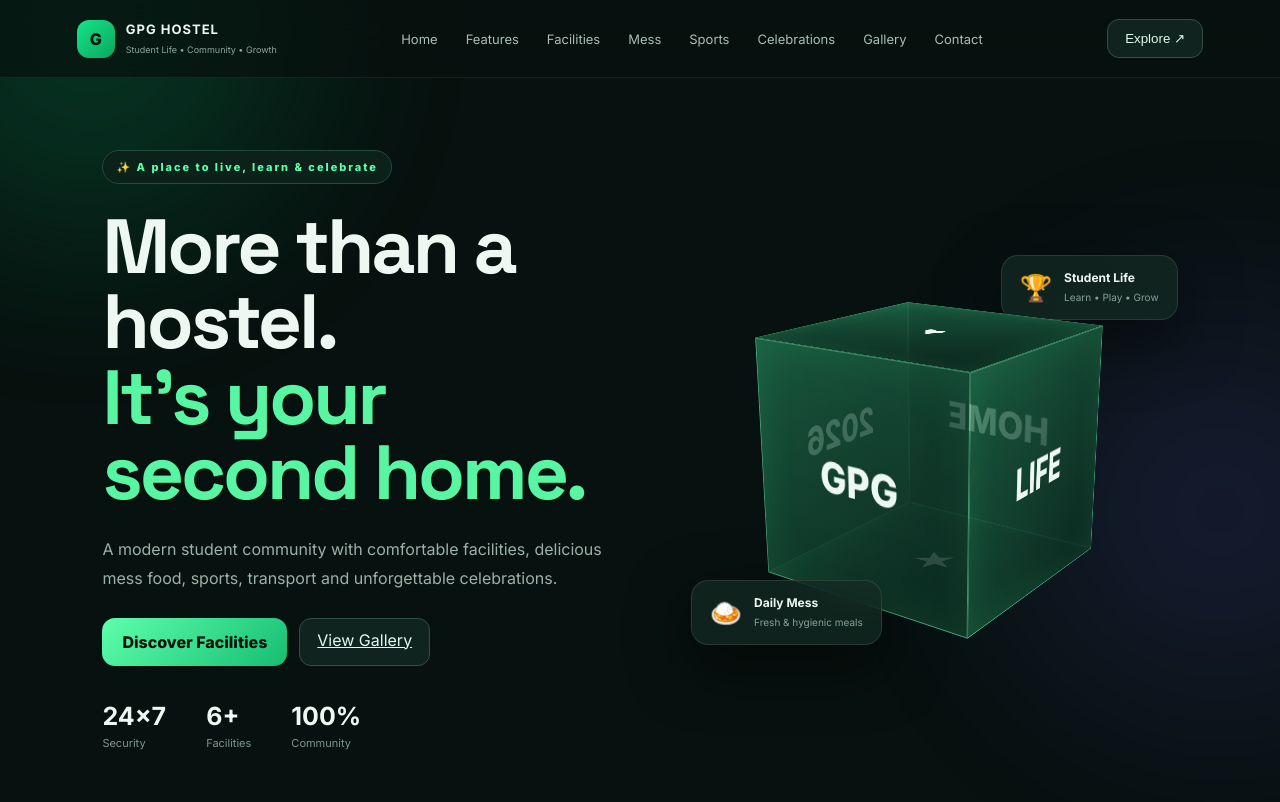
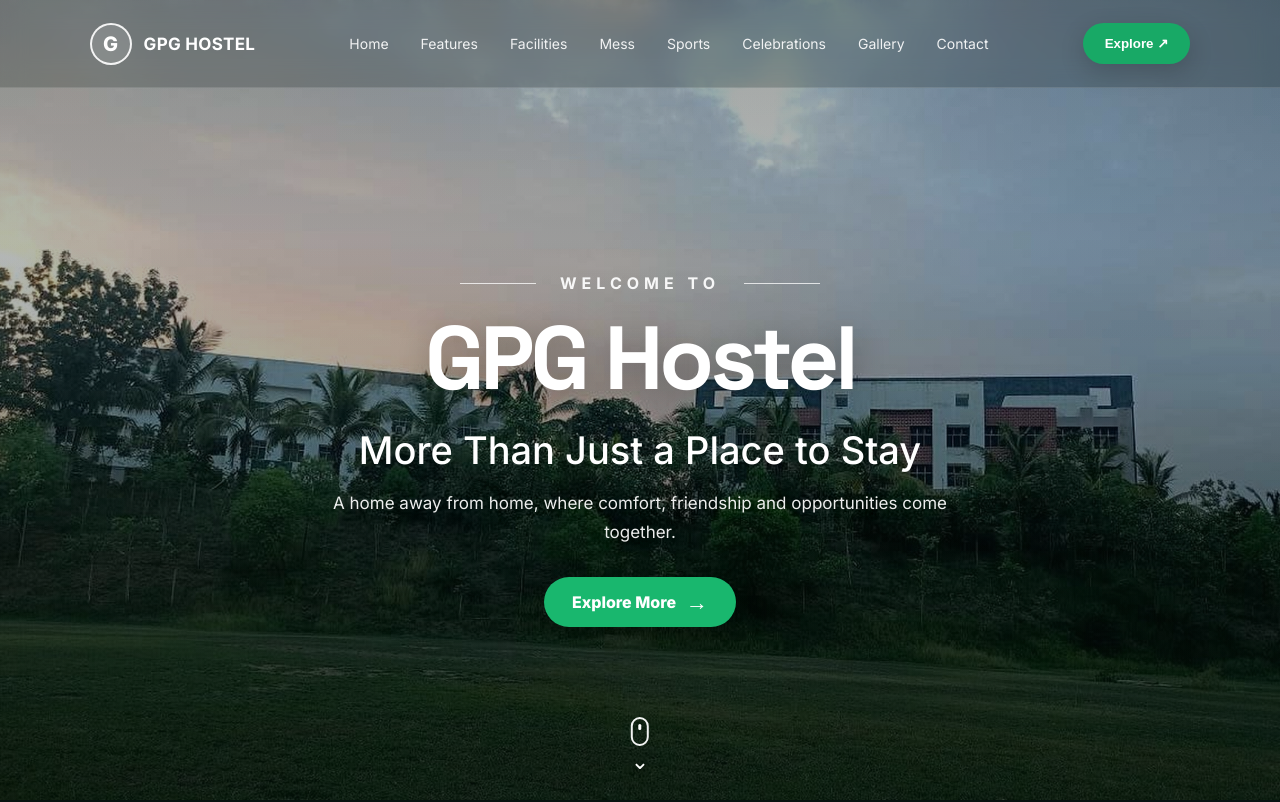
Before and after one commit to vr012572-cloud/hostel, a website: page public/index.html in a window 1280 px wide. Shown: the top 802 px of the page. Drawn offline with Linux system fonts and the light colour scheme; no server answers.

Commit message:
Update hostel homepage design

```diff
--- a/public/index.html
+++ b/public/index.html
@@ -21,17 +21,13 @@
   <main>
     <section id="home" class="hero">
       <div class="hero-copy">
-        <div class="pill">✨ A place to live, learn & celebrate</div>
-        <h1>More than a hostel.<br><span>It's your second home.</span></h1>
-        <p>A modern student community with comfortable facilities, delicious mess food, sports, transport and unforgettable celebrations.</p>
-        <div class="hero-actions"><a class="primary" href="#facilities">Discover Facilities</a><a class="secondary" href="#gallery">View Gallery</a></div>
-        <div class="stats"><div><b>24×7</b><span>Security</span></div><div><b>6+</b><span>Facilities</span></div><div><b>100%</b><span>Community</span></div></div>
+        <div class="welcome-line"><span></span><b>WELCOME TO</b><span></span></div>
+        <h1>GPG Hostel</h1>
+        <h2>More Than Just a Place to Stay</h2>
+        <p>A home away from home, where comfort, friendship and opportunities come together.</p>
+        <div class="hero-actions"><a class="primary" href="#features">Explore More <span>→</span></a></div>
       </div>
-      <div class="hero-visual">
-        <div class="glass-card floating-card top"><span>🏆</span><div><b>Student Life</b><small>Learn • Play • Grow</small></div></div>
-        <div class="cube"><div class="cube-face front">GPG</div><div class="cube-face back">HOME</div><div class="cube-face right">LIFE</div><div class="cube-face left">2026</div><div class="cube-face top-face">♥</div><div class="cube-face bottom-face">★</div></div>
-        <div class="glass-card floating-card bottom"><span>🍛</span><div><b>Daily Mess</b><small>Fresh & hygienic meals</small></div></div>
-      </div>
+      <div class="scroll-indicator" aria-hidden="true"><div class="mouse"></div><span>⌄</span></div>
     </section>
 
     <section id="features" class="section">
--- a/server.js
+++ b/server.js
@@ -65,6 +65,4 @@
 
 app.get("*",(req,res)=>res.sendFile(path.join(__dirname,"public","index.html")));
 
-app.listen(PORT, "0.0.0.0", () => {
-  console.log(`Hostel website running on port ${PORT}`);
-});
+app.listen(PORT,()=>console.log(`Hostel website running at http://localhost:${PORT}`));
```
Also changed, not shown: public/style.css (+2 -1 lines), README.md, public/images/hostel-background.jpg (added), 2 other files.
